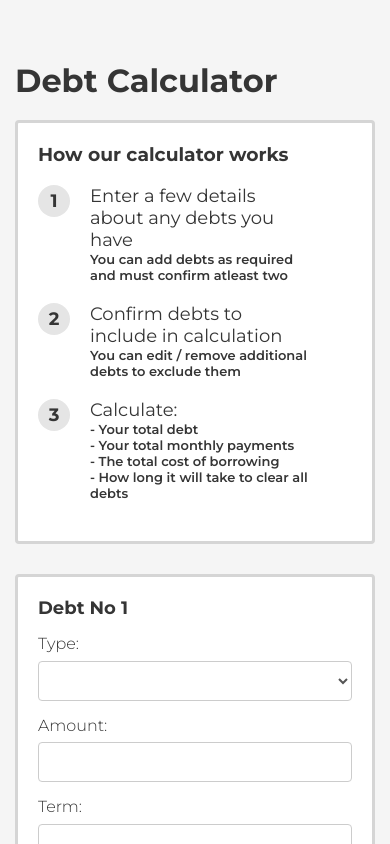
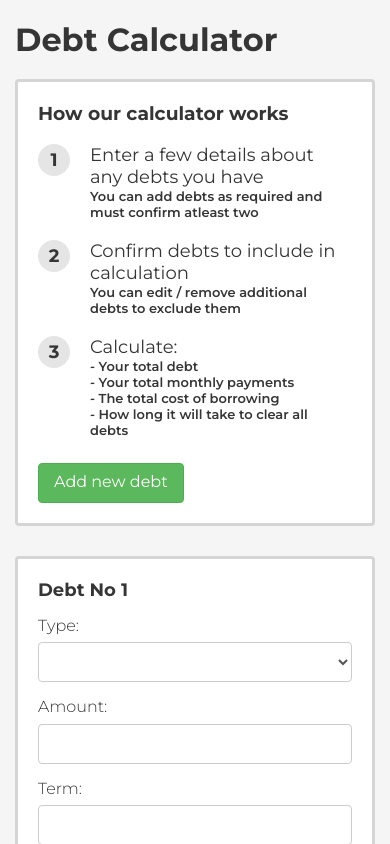
Before and after one commit to NickMcBurney/ng-debt-calculator, an Angular app: page / in a window 390 px wide. Shown: the top 844 px of the page. Built offline with nearby package versions, Linux system fonts and the light colour scheme.

Commit message:
Updating Debt Calculator

```diff
--- a/src/app/debts-holder/debts-holder.component.html
+++ b/src/app/debts-holder/debts-holder.component.html
@@ -1,27 +1,14 @@
 <div class="debt-grid">
-     <div class="show-tablet">
-        <div class="debt">
-            <h3>How our calculator works</h3>
-            <ul>
-                <li>Enter a few details about any debts you have <small>You can add debts as required and must confirm atleast two</small></li>
-                <li>Confirm debts to include in calculation <small>You can edit / remove additional debts to exclude them</small></li>
-                <li>Calculate:
-                    <small>- Your total debt<br/>
-                        - Your total monthly payments<br/>
-                        - The total cost of borrowing<br/>
-                        - How long it will take to clear all debts
-                    </small>
-                </li>
-            </ul>
-        </div>
-    </div>
+
+    <!-- Debts -->
     <div *ngFor="let debt of allDebts; let i = index" class="debt-item">
         <app-individual-debt [index]="i" [debt]="debt" (onUpdated)="debtUpdated($event)" (debtDeleted)="deleteDebt($event)"></app-individual-debt>
     </div>
-    <div class="debt-item">
-    <!--<div class="col-md-4 col-sm-6">-->
+
+    <!-- Help Box -->
+    <div class="debt-item debt-how-to">
         <div class="debt">
-            <div class="show-desktop">
+            <div class="">
                 <h3>How our calculator works</h3>
                 <ul>
                     <li>Enter a few details about any debts you have<small>You can add debts as required and must confirm atleast two</small></li>
@@ -43,7 +30,7 @@
 <div class="debt-result"
     *ngIf="totals.totalDebtAmount > 0 &&
     totals.totalCostOfCredit >= 0 &&
-    allDebts[0].debtConfirmed">
+    (allDebts[0].debtConfirmed || allDebts[1].debtConfirmed)">
 
     <div class="debt-result-item">
         <h3>Debt amount:</h3>
--- a/src/styles.scss
+++ b/src/styles.scss
@@ -16,6 +16,9 @@ body {
     //height: 100%;
     padding: 40px 0;
     margin: 0;
+    @media only screen and (max-width: 720px) {
+        padding: 20px 0;
+    }
 }
 
 * {
@@ -24,6 +27,7 @@ body {
 
 h1 {
     margin-bottom: 20px;
+    margin-top: 0;
 }
 
 
@@ -155,11 +159,22 @@ app-individual-debt {
             position: relative;
             margin-bottom: 20px;
             width: 273px;
+            @media only screen and (max-width: 720px) {
+                width: 450px;
+            }
+            @media only screen and (max-width: 568px) {
+                width: 300px;
+            }
             @media only screen and (max-width: 370px) {
                 width: 260px;
+                font-size: 16px;
+                padding-left: 45px;
             }
             @media only screen and (max-width: 340px) {
-                width: 240px;
+                width: 244px;
+                small {
+                    font-size: 12px;
+                }
             }
             &:before {
                 content: counter(steps);
@@ -222,6 +237,14 @@ li {
     }
     @media only screen and (max-width: 720px) {
         grid-template-columns: 1fr;
+    }
+
+    .debt-how-to {
+        grid-column: 3;
+        @media only screen and (max-width: 991px) {
+            grid-column: 1;
+            grid-row: 1;
+        }
     }
 }
 
```
Also changed, not shown: src/app/individual-debt/individual-debt.component.css (deleted), 16 other files (tests, documents, lock files or other folders).
